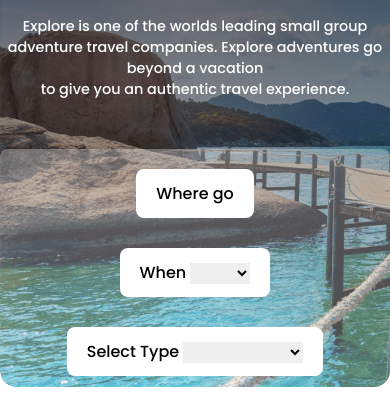
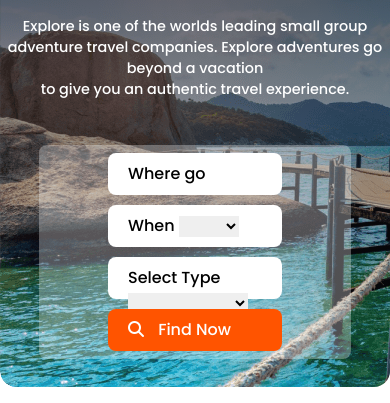
Before and after one commit to devmamunbd/assignment-2, a plain HTML site: page index.html in a window 390 px wide. Shown: the part 248-651 px from the top of the page. Drawn offline with Linux system fonts and the light colour scheme.

Commit message:
redesign header

```diff
--- a/index.html
+++ b/index.html
@@ -43,6 +43,9 @@
                 <p>Explore is one of the worlds leading small group adventure travel companies. Explore adventures go beyond a vacation <br> to give you an authentic travel experience.
                 </p>
             </div>
+
+
+
             <div class="travel-box">
                 <div class="box"><span>Where go </span> </div>
                 <div class="box">When
@@ -62,8 +65,11 @@
                         <option value="10:am">Five Start Hotel</option>
                     </select>
                 </div>
-                <div class="box search"><i class="fa-solid fa-magnifying-glass"></i>Find Now</div>
+                <div class="box search"><i class="fa-solid fa-magnifying-glass"></i>
+                    Find Now</div>
             </div>
+
+
 
         </section>
 
@@ -310,7 +316,7 @@
                 <input type="text" placeholder="Enter your name">
                 <input type="email" name="" id="" placeholder="Enter your email">
                 </div>
-                <button class="button">Subscribe</button>
+                <button class="sub-btn">Subscribe</button>
             </div>
 
             <div class="img-box">
--- a/style.css
+++ b/style.css
@@ -78,11 +78,12 @@
 /* header */
 
 #header {
-   background-repeat: no-repeat;
    width: 100%;
    height: 500px;
    border-radius: 16px;
    background:linear-gradient(180deg, rgba(19, 19, 24, 0.80) 0%, rgba(19, 19, 24, 0.00) 100%), url("./Images/Group\ 13\ \(1\)\ \(1\).png");
+   background-repeat: no-repeat;
+   object-fit: cover;
 }
 
 
@@ -98,10 +99,12 @@
     font-size: 2rem;
     color: white;
     padding: 20px 0;
-}.travel-info p {
+}
+.travel-info p {
     font-size: .9rem;
     color: white;
     padding: 10px 0;
+    margin-bottom: 9%;
 }
 
 #header .travel-box {
@@ -111,11 +114,15 @@
     padding: 20px 40px;
     border-radius: 8px;
     background: rgba(255, 255, 255, 0.30);
-    margin-top: 10%;
+    margin: 0 auto;
+    width: 80%;
     gap: 30px;
 }
+
 .travel-box .box {
-    padding: 12px 20px;
+    width: 174px;
+    height: 42px;
+    padding: 8px 20px;
     border-radius: 8px;
     background: #FFF;
 }
@@ -573,8 +580,9 @@
     color: black;
     padding: 10px 0;
 }
-.newsletter .news-box .button {
-    padding: 12px 0;
+.newsletter .news-box .sub-btn {
+    text-align: center;
+    padding: 12px 24px;
     border: none;
     width: 100%;
     border-radius: 8px;
@@ -692,7 +700,7 @@
 
 @media screen and (max-width: 576px) {
     .wrapper {
-        max-width: 500px;
+        max-width: 480px;
     }
 
     .menu-item li {
@@ -708,6 +716,16 @@
     .travel-box {
         flex-direction: column;
 
+    }
+    #header .travel-box {
+       display: flex;
+    justify-content: center;
+    align-items: center;
+    padding: 8px 10px;
+    border-radius: 8px;
+    background: rgba(255, 255, 255, 0.30);
+    margin-top: 1%;
+    gap: 10px;
     }
 
     .tour {
@@ -772,4 +790,7 @@
     .destination-img {
         grid-template-columns: repeat(4, 1fr);
     }
+
+
+
 }
```
